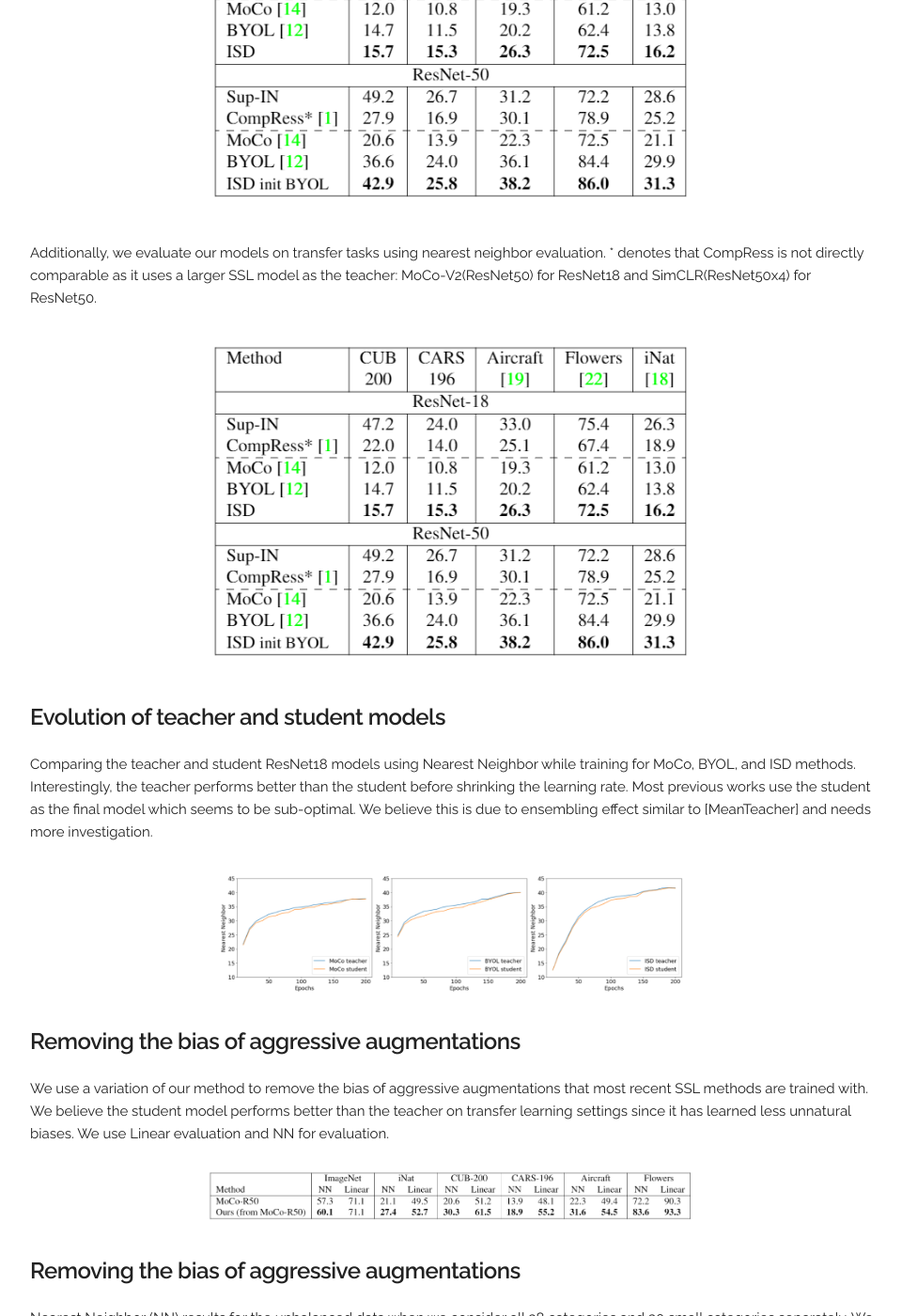
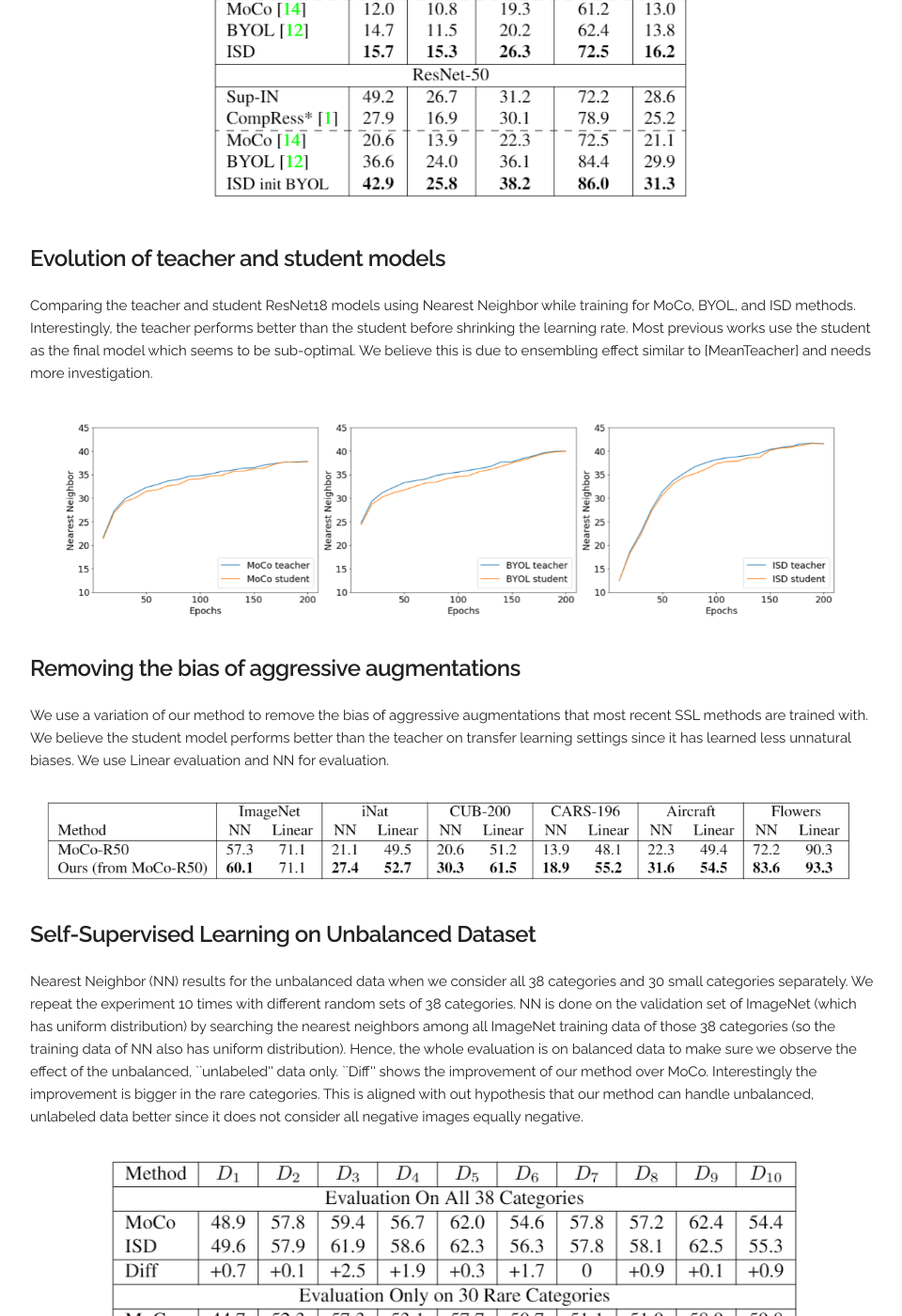
Before and after one commit to UMBCvision/ISD, a Jekyll site: the page built from docs/index.html, in a window 1280 px wide and 1400 px high, scrolled down 3203 px. Shown: the whole window at 94% size, without its empty margins (158-1118 px from the left). Built offline with Jekyll 4.4.1, drawn with Linux system fonts in a browser that asks for light colours.

Commit message:
Update index.html

```diff
--- a/docs/index.html
+++ b/docs/index.html
@@ -85,14 +85,7 @@ title: ISD
 
     </p>
 
-  <p>
-        Additionally, we evaluate our models on transfer tasks using nearest neighbor evaluation. * denotes that CompRess is not directly
-      comparable as it uses a larger SSL model as the teacher: MoCo-V2(ResNet50) for ResNet18 and SimCLR(ResNet50x4) for ResNet50.
 
-    </p>
-<p style="text-align:center;"><img src="{{ site.baseurl }}/assets/images/result_table2.png" width="60%" alt style>
-
-    </p>
   <h5 id="evolution"><b>Evolution of teacher and student models</b></h5>
 
     <p>
@@ -101,7 +94,7 @@ title: ISD
   the student as the final model which seems to be sub-optimal. We believe this is due to ensembling effect similar to [MeanTeacher] and needs more investigation.
 
     </p>
-<p style="text-align:center;"><img src="{{ site.baseurl }}/assets/images/fig2.png" width="60%" alt style>
+<p style="text-align:center;"><img src="{{ site.baseurl }}/assets/images/fig2.png" width="100%" alt style>
 
     </p>
 
@@ -114,12 +107,12 @@ title: ISD
   We use Linear evaluation and NN for evaluation.
 
     </p>
-<p style="text-align:center;"><img src="{{ site.baseurl }}/assets/images/result_table4.png" width="60%" alt style>
+<p style="text-align:center;"><img src="{{ site.baseurl }}/assets/images/result_table4.png" width="100%" alt style>
 
     </p>
 
 
-<h5 id="unbalanced dataset"><b>Removing the bias of aggressive augmentations </b></h5>
+<h5 id="unbalanced dataset"><b>Self-Supervised  Learning  on  Unbalanced Dataset </b></h5>
 
 <p>
          Nearest Neighbor (NN) results for the unbalanced data when we consider all 38 categories and 30 small categories separately.
@@ -132,7 +125,7 @@ title: ISD
 
 
     </p>
-<p style="text-align:center;"><img src="{{ site.baseurl }}/assets/images/result_table5.png" width="60%" alt style>
+<p style="text-align:center;"><img src="{{ site.baseurl }}/assets/images/result_table5.png" width="90%" alt style>
 
     </p>
 
```
